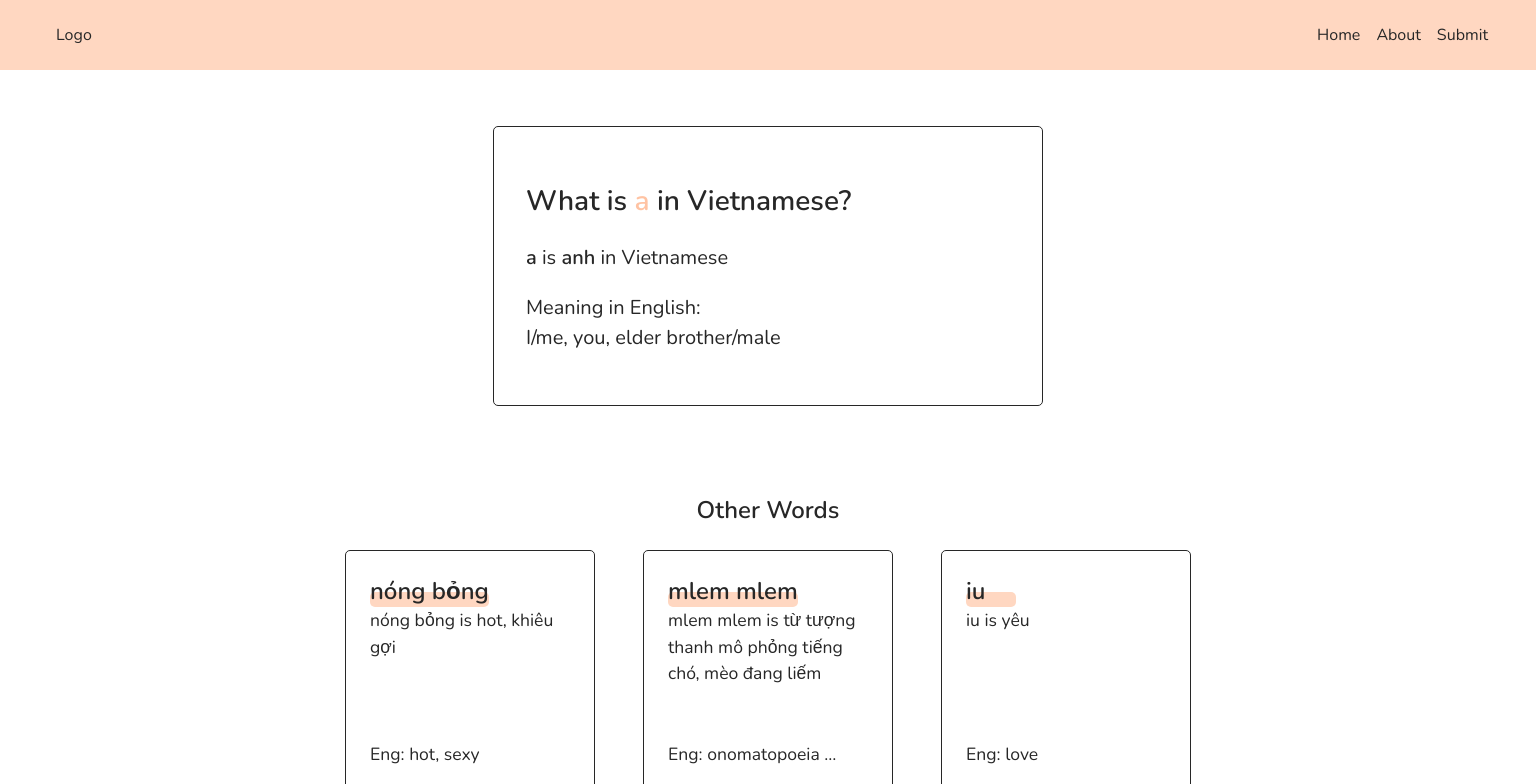
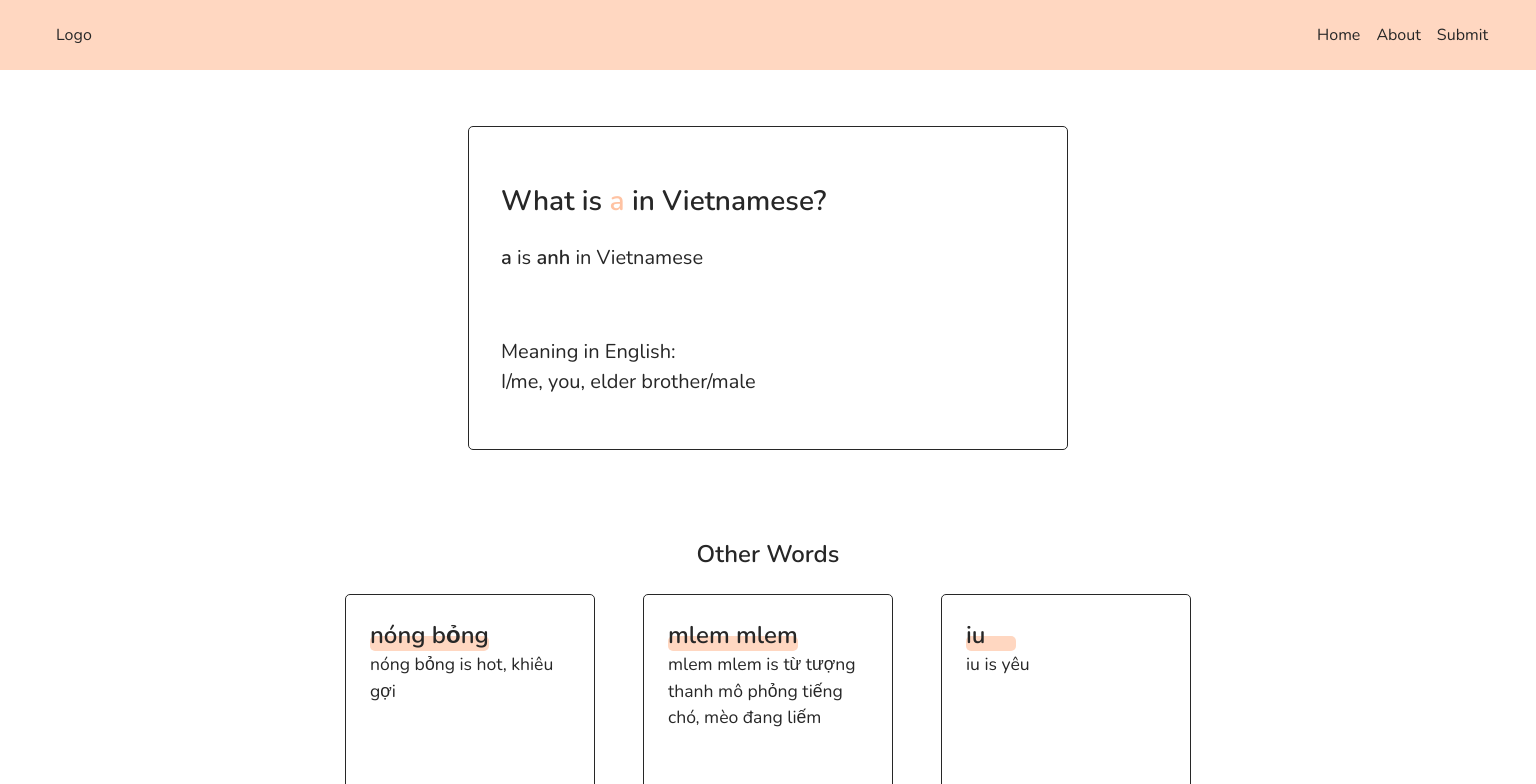
Before and after one commit to CJaclyn/vietnamesewords, a Next.js app: page /word/a in a window 1536 px wide. Shown: the top 784 px of the page. Built offline with nearby package versions, Linux system fonts and the light colour scheme.

Commit message:
increased word card size

```diff
--- a/pages/index.js
+++ b/pages/index.js
@@ -6,7 +6,6 @@ import { words } from '../wordsData'
 import styles from '../styles/Home.module.css'
 import utilStyles from '../styles/utils.module.css'
 import React, { useState } from 'react';
-import Scroll from '../components/ScrollToTop'
 
 export default function Home () {
   const [input, setInput] = useState('')
--- a/pages/word/[id].js
+++ b/pages/word/[id].js
@@ -24,7 +24,7 @@ export default function Word ({ word }) {
             <span className={ utilStyles.bold }>{ word.word }</span> is
             <span className={ utilStyles.bold }> { word.meaning }</span> in Vietnamese
           </p>
-          <p className={ utilStyles.pL}>
+          <p className={`${ utilStyles.pL } ${ styles.eng }`}>
             Meaning in English: <br></br>{ word.english }
           </p>
           <div dangerouslySetInnerHTML={{ __html: word.contentHtml }} />
--- a/styles/Word.module.css
+++ b/styles/Word.module.css
@@ -24,4 +24,20 @@
     width: 550px;
   }
 }
+
+@media only screen and (min-width: 1300px) {
+  .largeCard {
+    width: 600px;
+    padding-right: 5rem;
+  }
+  .eng {
+    margin-top: 4rem;
+  }
+}
+
+@media only screen and (min-width: 1920px) {
+  .largeCard {
+    width: 650px;
+  }
+}
 /*# sourceMappingURL=Word.module.css.map */
--- a/styles/Word.module.scss
+++ b/styles/Word.module.scss
@@ -25,3 +25,20 @@
         width: 550px;
     }
 }
+
+@media only screen and (min-width: 1300px) {
+    .largeCard {
+        width: 600px;
+        padding-right: 5rem;
+    }
+
+    .eng {
+        margin-top: 4rem;
+    }
+}
+
+@media only screen and (min-width: 1920px) {
+    .largeCard {
+        width: 650px;
+    }
+}
```
Also changed, not shown: components/ScrollToTop.js (deleted, +0 -45 lines), 1 other file (tests, documents, lock files or other folders).
